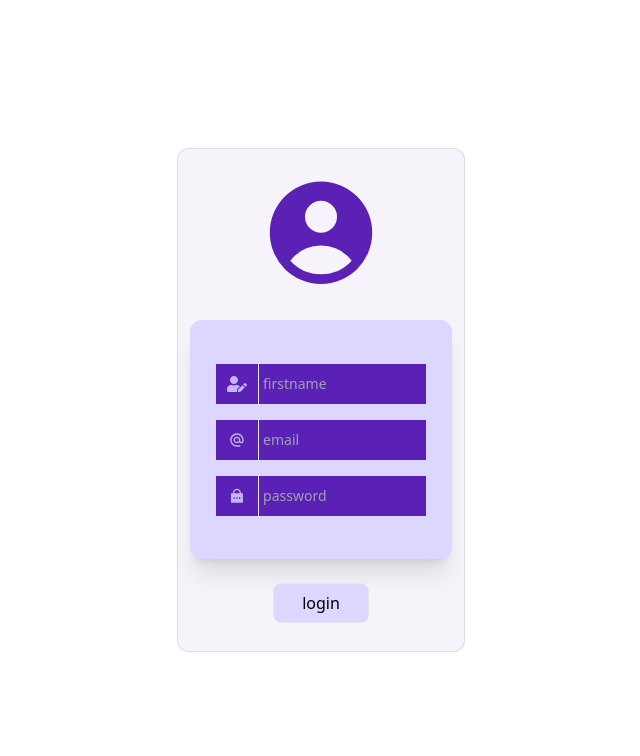
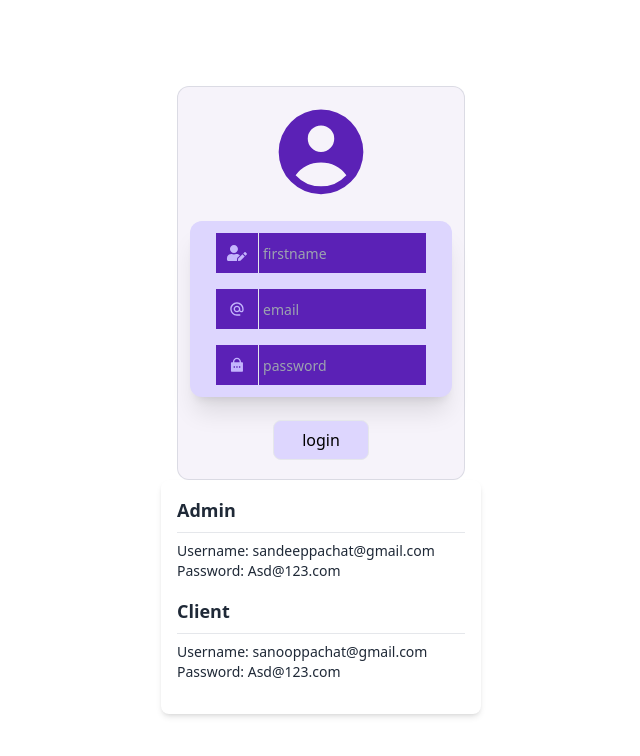
Before and after one commit to sandeeppachatgmailcom/KiyaraFront, a React (Vite) app: page / in a window 1280 px wide. Shown: the top 756 px of the page, without its empty margins (319-959 px from the left). Built offline with nearby package versions, Linux system fonts and the light colour scheme.

Commit message:
login  credential added to login page

```diff
--- a/src/pages/Login.jsx
+++ b/src/pages/Login.jsx
@@ -3,8 +3,30 @@ import LoginBox from "../components/login/loginBox"
 const Login = () => {
     return (
         <div className="w-full   h-[100%] justify-center relative flex items-center">
-            <div className="  w-[70%] h-[70%] flex justify-center items-center   xl:w-3/12 lg:end-12   rounded-md  ">
+            <div className="  w-[70%] h-[70%] flex justify-center items-center flex-col    xl:w-3/12 lg:end-12   rounded-md  ">
                 <LoginBox />
+                <div className="w-full max-w-md p-4 mx-auto bg-white rounded-lg shadow-md text-gray-800">
+                    <div className="mb-4">
+                        <h1 className="text-lg font-semibold border-b pb-2 mb-2">Admin</h1>
+                        <p className="text-sm">
+                            <span className="font-medium">Username:</span> sandeeppachat@gmail.com
+                        </p>
+                        <p className="text-sm">
+                            <span className="font-medium">Password:</span> Asd@123.com
+                        </p>
+                    </div>
+                    <div className="mb-4">
+                        <h1 className="text-lg font-semibold border-b pb-2 mb-2">Client</h1>
+                        <p className="text-sm">
+                            <span className="font-medium">Username:</span> sanooppachat@gmail.com
+                        </p>
+                        <p className="text-sm">
+                            <span className="font-medium">Password:</span> Asd@123.com
+                        </p>
+                    </div>
+                </div>
+
+
             </div>
         </div>
     )
```
Also changed, not shown: src/components/login/loginBox.jsx (+27 -24 lines).
